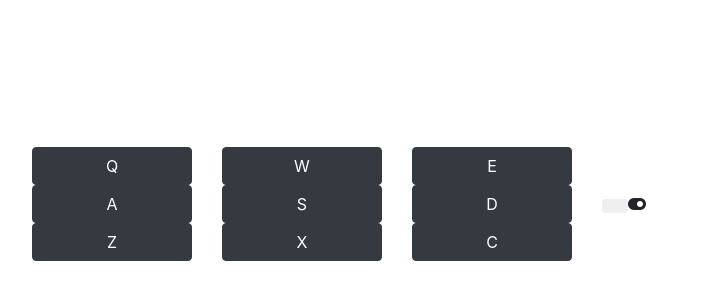
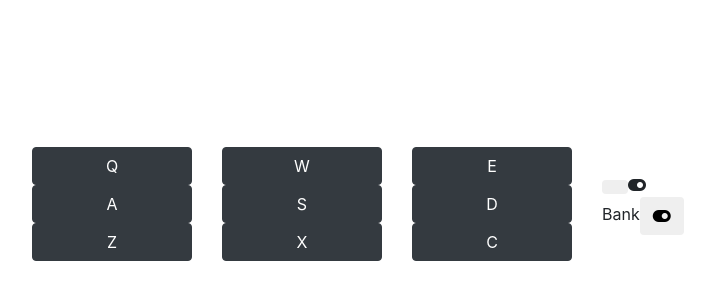
Before and after one commit to RyanBrown870/DrumMachine, a React (Create React App) app: page / in a window 1280 px wide. Shown: the part 196-496 px from the top of the page, without its empty margins (53-768 px from the left). Built offline with nearby package versions, Linux system fonts and the light colour scheme.

Commit message:
bank toggle implemented

```diff
--- a/src/Components/App.js
+++ b/src/Components/App.js
@@ -17,7 +17,12 @@ constructor(props) {
   }
 }
 
-
+handleBankClick = () => {
+  this.setState( state => ({
+    bank_toggle: !state.bank_toggle
+  })
+  )
+}
 
 
   render() {
@@ -41,7 +46,7 @@ constructor(props) {
         />
         </div>
         <div className="col">
-        <Controller />
+        <Controller bankToggle={this.state.bank_toggle} handleBankClick={this.handleBankClick}/>
         </div>
         </div>
         </div>
--- a/src/Components/Controller.js
+++ b/src/Components/Controller.js
@@ -1,10 +1,12 @@
 import React from 'react';
 import Power from './Power';
+import Soundbank from './Soundbank';
 
-export default function Controller() {
+export default function Controller(props) {
     return (
         <div>
             <Power />
+            <Soundbank bankToggle={props.bankToggle} handleBankClick={props.handleBankClick}/>
         </div>
     )
 }
--- a/src/Components/Soundbank.js
+++ b/src/Components/Soundbank.js
@@ -0,0 +1,18 @@
+import React from 'react'
+
+export default function Soundbank(props) {
+    let icon;
+    if (props.bankToggle) {
+        icon = <i class="fas fa-toggle-on"></i>;
+    } else {
+        icon = <i class="fas fa-toggle-off"></i>;
+    }
+    return (
+        <div>
+            Bank
+            <button className="btn" onClick={props.handleBankClick}>
+            {icon}
+            </button>
+        </div>
+    )
+}
```
